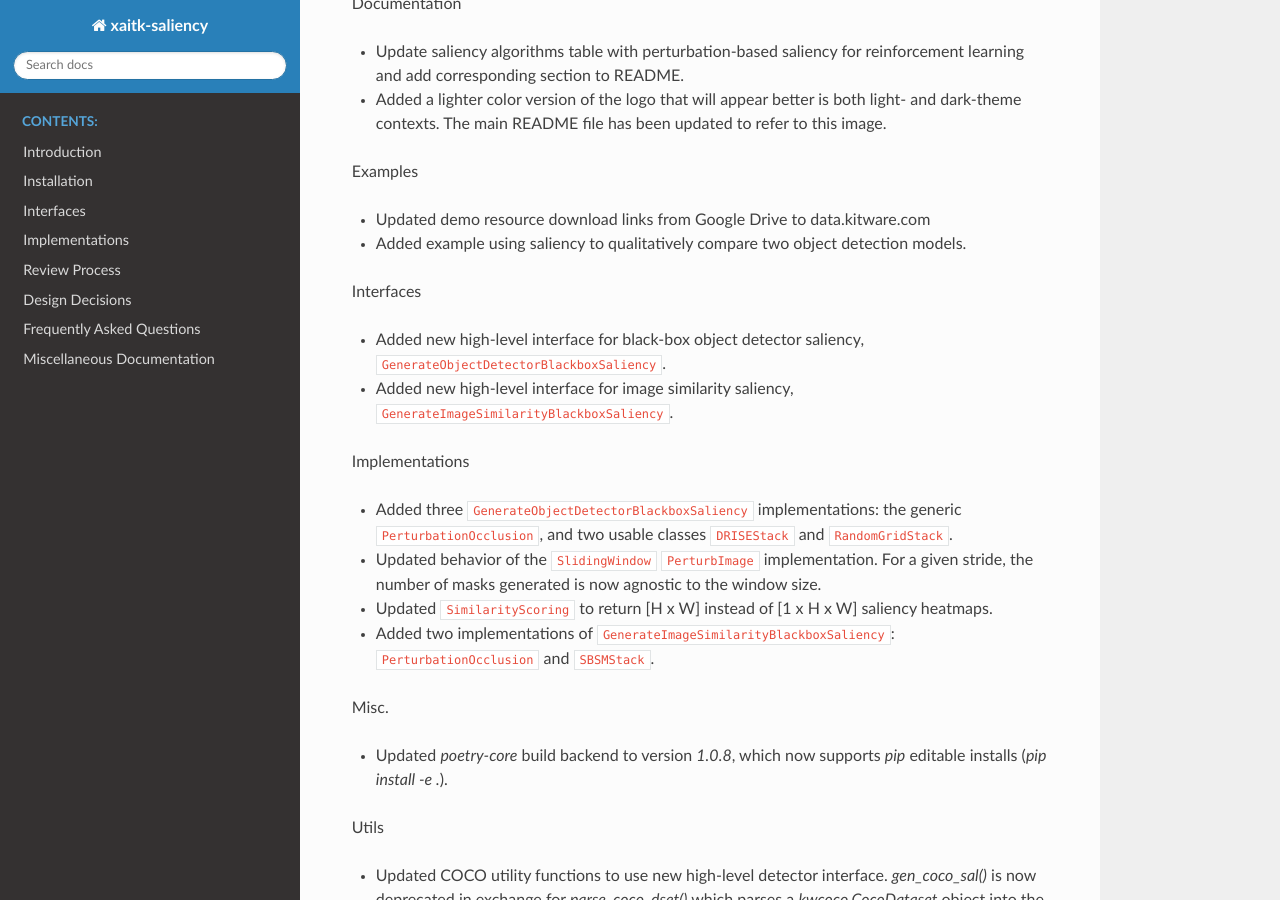
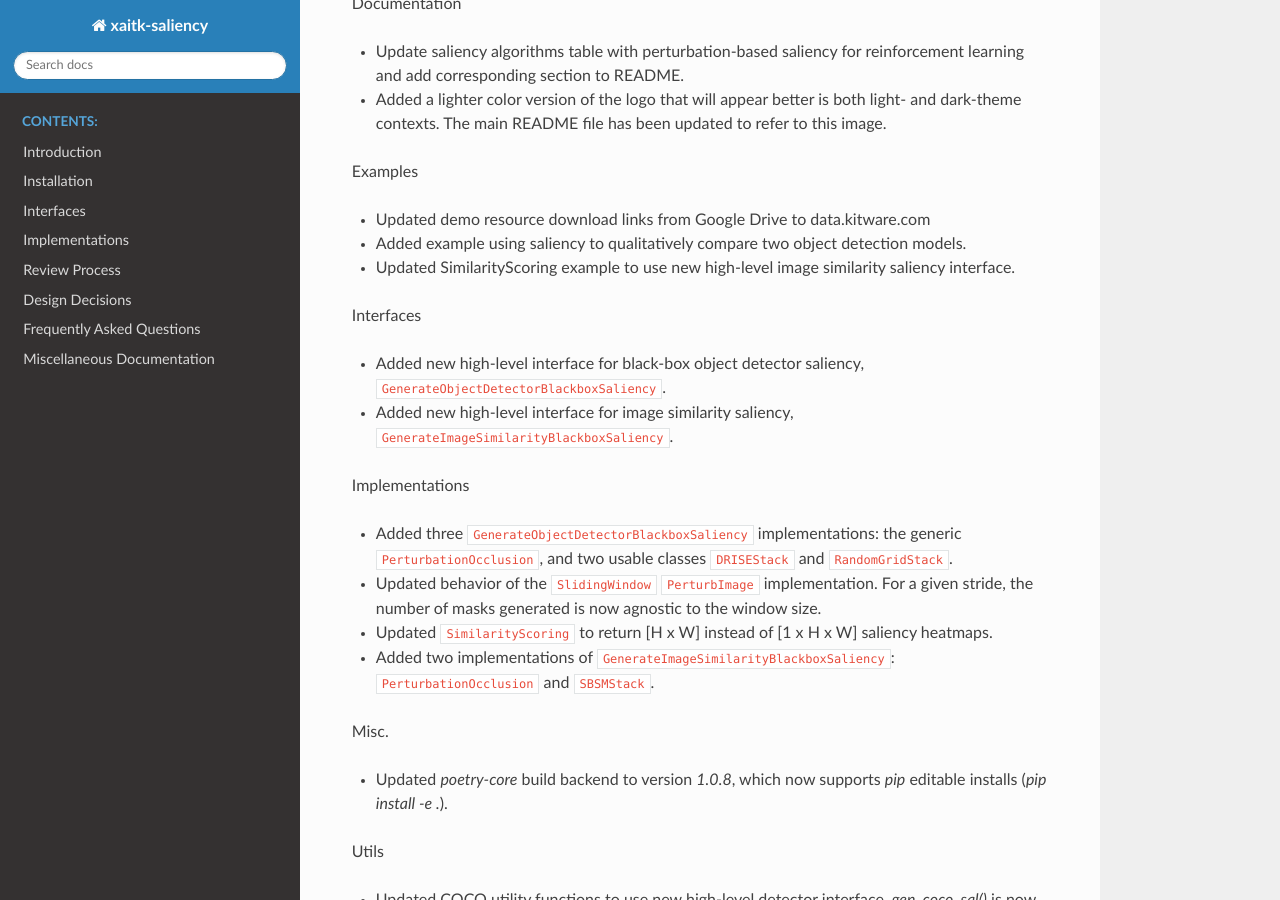
Before and after one commit to XAITK/xaitk-saliency, a Sphinx documentation site: the page built from docs/release_notes/pending_release.rst, in a window 1280 px wide and 900 px high, scrolled down 320 px. Built offline with Sphinx 7.4.7 and the Read the Docs theme 2.0.0, drawn with Linux system fonts in a browser that asks for light colours; pages that are not in the unit, such as notebooks, are missing from menus.

Commit message:
Update SimilarityScoring example to use high-level interface

```diff
--- a/docs/release_notes/pending_release.rst
+++ b/docs/release_notes/pending_release.rst
@@ -23,6 +23,9 @@ Examples
 
 * Added example using saliency to qualitatively compare two object detection
   models.
+
+* Updated SimilarityScoring example to use new high-level image similarity
+  saliency interface.
 
 Interfaces
 
```
Also changed, not shown: 1 other file.
